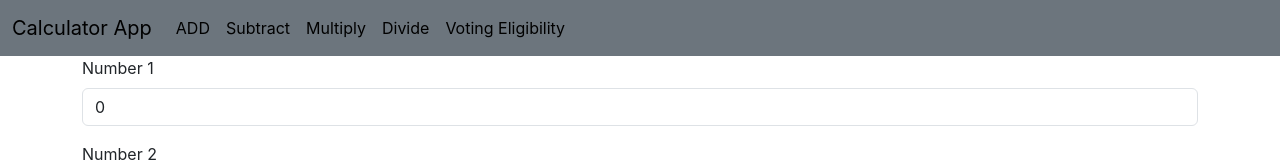
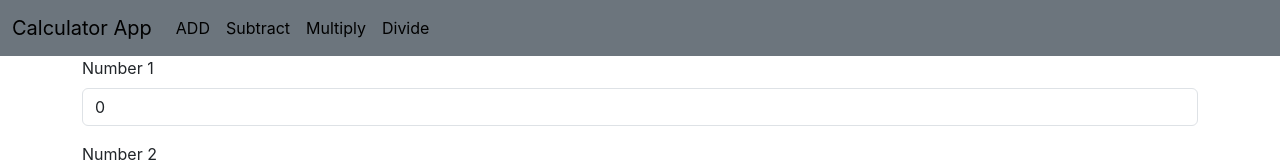
Before and after one commit to 0MadGaming0/Calculator-App, a React (Create React App) app: page / in a window 1280 px wide. Shown: the top 162 px of the page. Built offline with nearby package versions, Linux system fonts and the light colour scheme.

Commit message:
Calculator App

```diff
--- a/src/Components/Navbar.jsx
+++ b/src/Components/Navbar.jsx
@@ -27,9 +27,7 @@ const Navbar = () => {
                                         <li>
                                             <Link class="nav-link active" aria-current="page" to="/divi">Divide</Link>
                                         </li>
-                                        <li>
-                                            <Link class="nav-link active" aria-current="page" to="/vote">Voting Eligibility</Link>
-                                        </li>
+
                                     </ul>
                                 </div>
                             </div>
```
